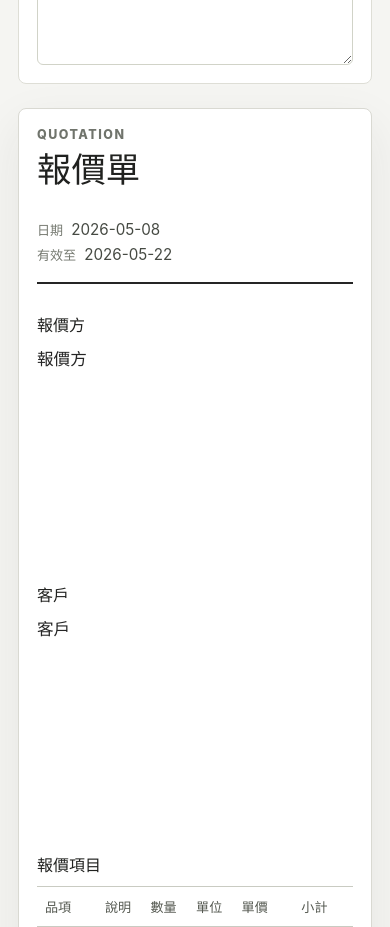
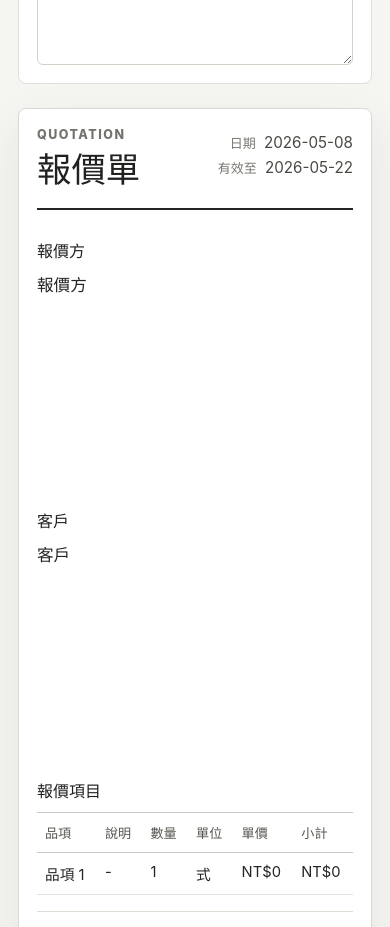
Before and after one commit to dong-sc/simple-quote-generator, a React (Vite) app: page / in a window 390 px wide. Shown: the part 4280-5207 px from the top of the page. Built offline with nearby package versions, Linux system fonts and the light colour scheme.

Commit message:
Keep preview header horizontal

```diff
--- a/src/styles/global.css
+++ b/src/styles/global.css
@@ -1091,11 +1091,12 @@ textarea:focus {
   }
 
   .preview-header {
-    flex-direction: column;
+    align-items: flex-start;
+    flex-direction: row;
   }
 
   .preview-meta {
-    text-align: left;
+    text-align: right;
   }
 
   .preview-totals {
```
